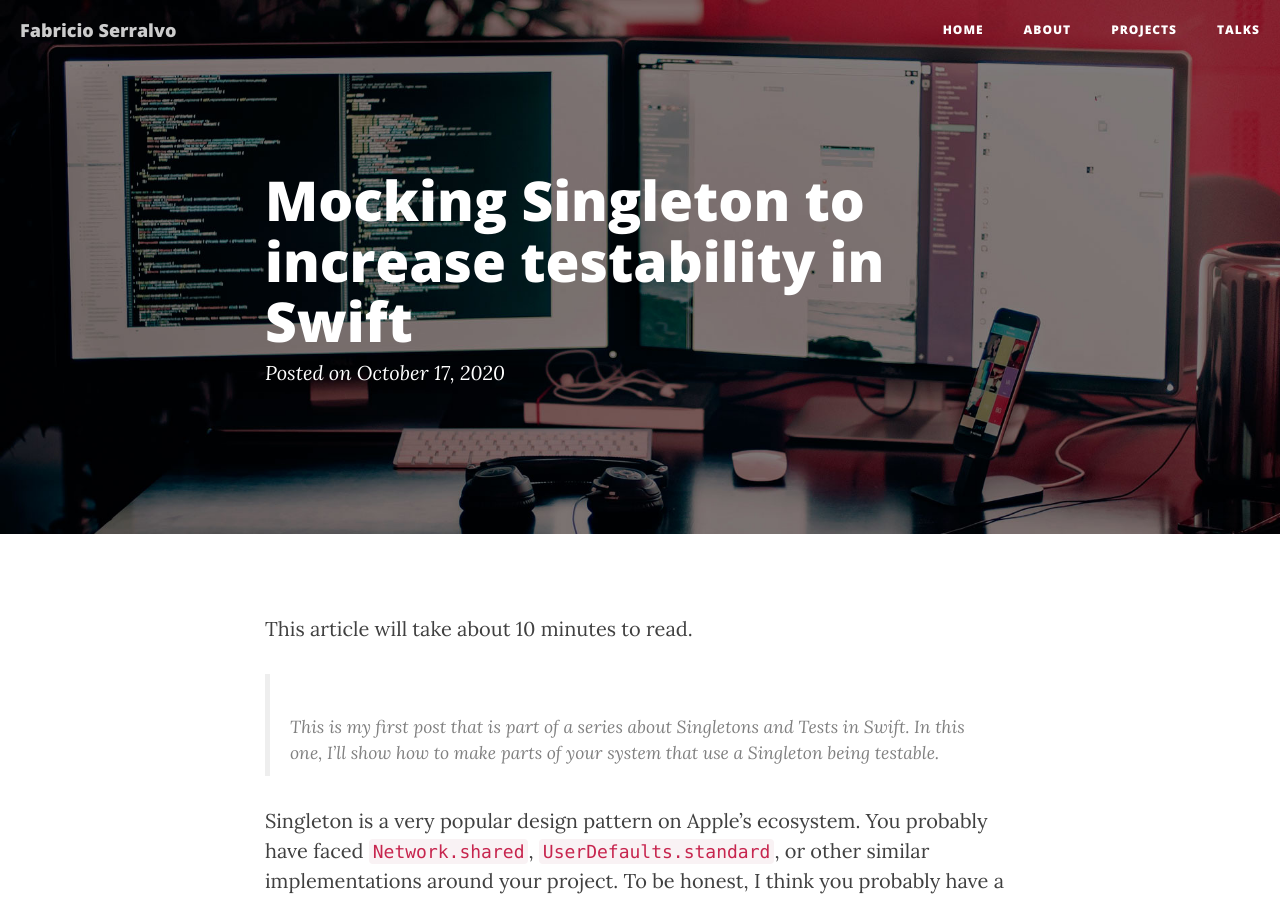
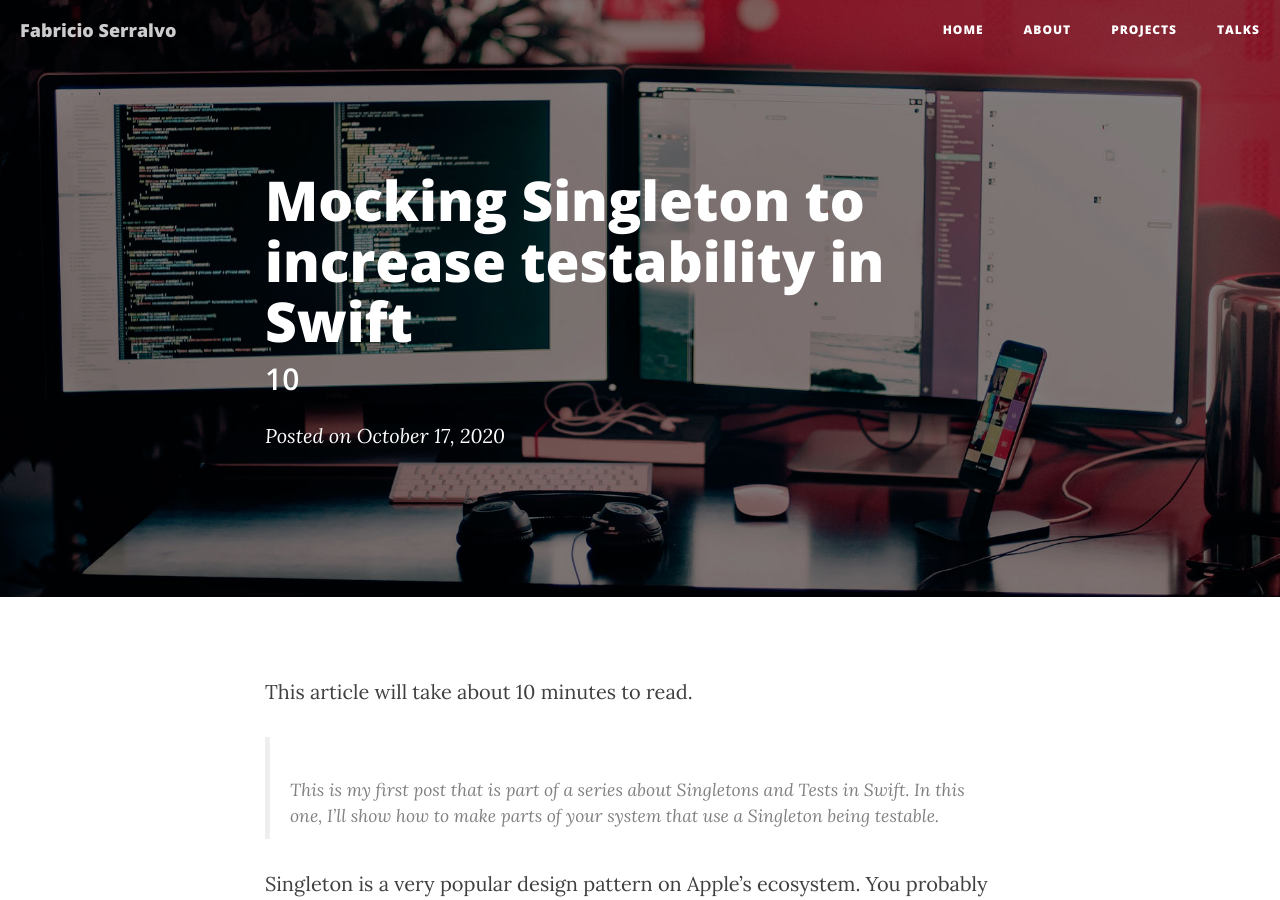
Before and after one commit to serralvo/serralvo.github.io, a Jekyll site: the page built from _posts/2020-10-17-mocking-singleton-to-increase-testability-in-swift.markdown, in a window 1280 px wide and 900 px high. Built offline with Jekyll 4.4.1, drawn with Linux system fonts in a browser that asks for light colours; nearby versions of some CDN libraries.

Commit message:
Update 2020-10-17-mocking-singleton-to-increase-testability-in-swift.markdown

```diff
--- a/_posts/2020-10-17-mocking-singleton-to-increase-testability-in-swift.markdown
+++ b/_posts/2020-10-17-mocking-singleton-to-increase-testability-in-swift.markdown
@@ -1,6 +1,7 @@
 ---
 published: true
 title: Mocking Singleton to increase testability in Swift
+reading-time: 10
 layout: post
 ---
 
```
